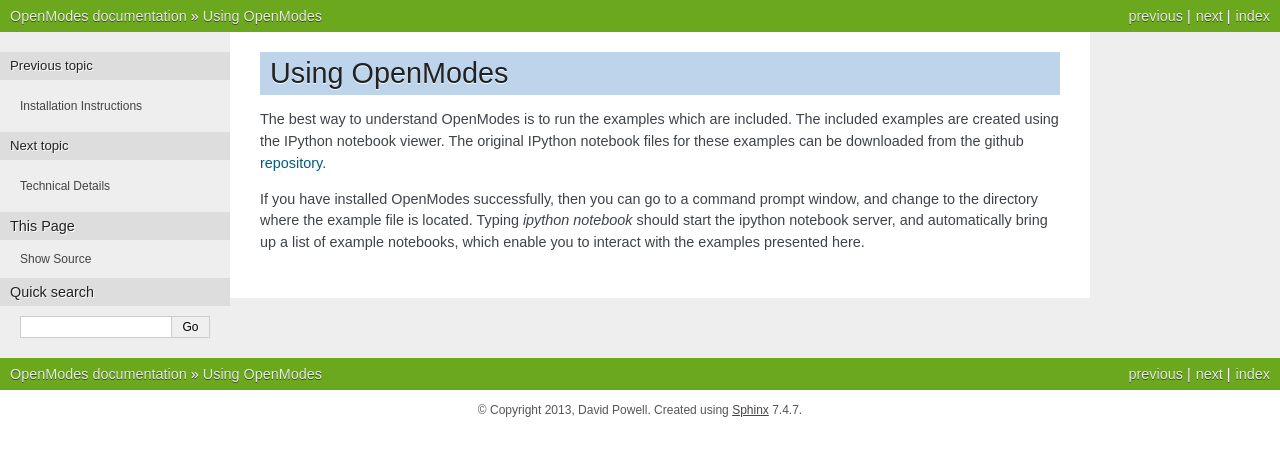
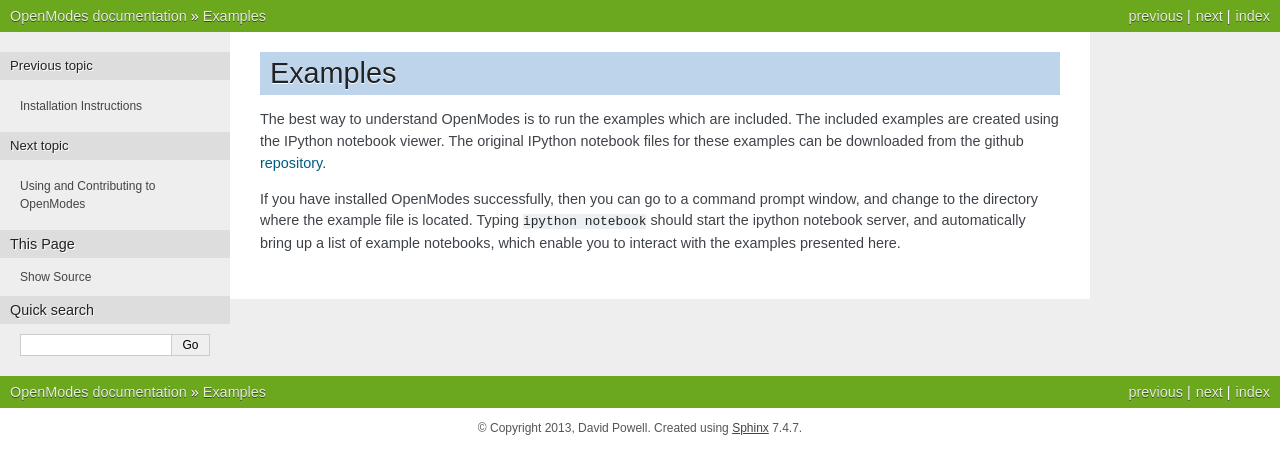
Before and after one commit to DavidPowell/OpenModes, a Sphinx documentation site: the page built from doc/examples.txt, in a window 1280 px wide. Shown: the top 474 px of the page. Built offline with Sphinx 7.4.7, drawn with Linux system fonts in a browser that asks for light colours; pages that are not in the unit, such as notebooks, are missing from menus; the version number could not be read and is left out.

Commit message:
Cleaned up docs by tweaking example index, removing empty technical info, adding information about using and citing, and adding a file with details of what's new.

```diff
--- a/doc/examples.txt
+++ b/doc/examples.txt
@@ -1,5 +1,5 @@
-Using OpenModes
-===============
+Examples
+========
 
 The best way to understand OpenModes is to run the examples which
 are included. The included examples are created using the IPython notebook
@@ -8,7 +8,7 @@ be downloaded from the github repository_.
 
 If you have installed OpenModes successfully, then you can go to a
 command prompt window, and change to the directory where the example
-file is located. Typing `ipython notebook` should
+file is located. Typing ``ipython notebook`` should
 start the ipython notebook server, and automatically bring up a list
 of example notebooks, which enable you to interact with the examples
 presented here.
```
Also changed, not shown: doc/index.txt (+2 -7 lines), doc/using.txt (added, +33 -0 lines), doc/whatsnew.txt (added, +9 -0 lines).
